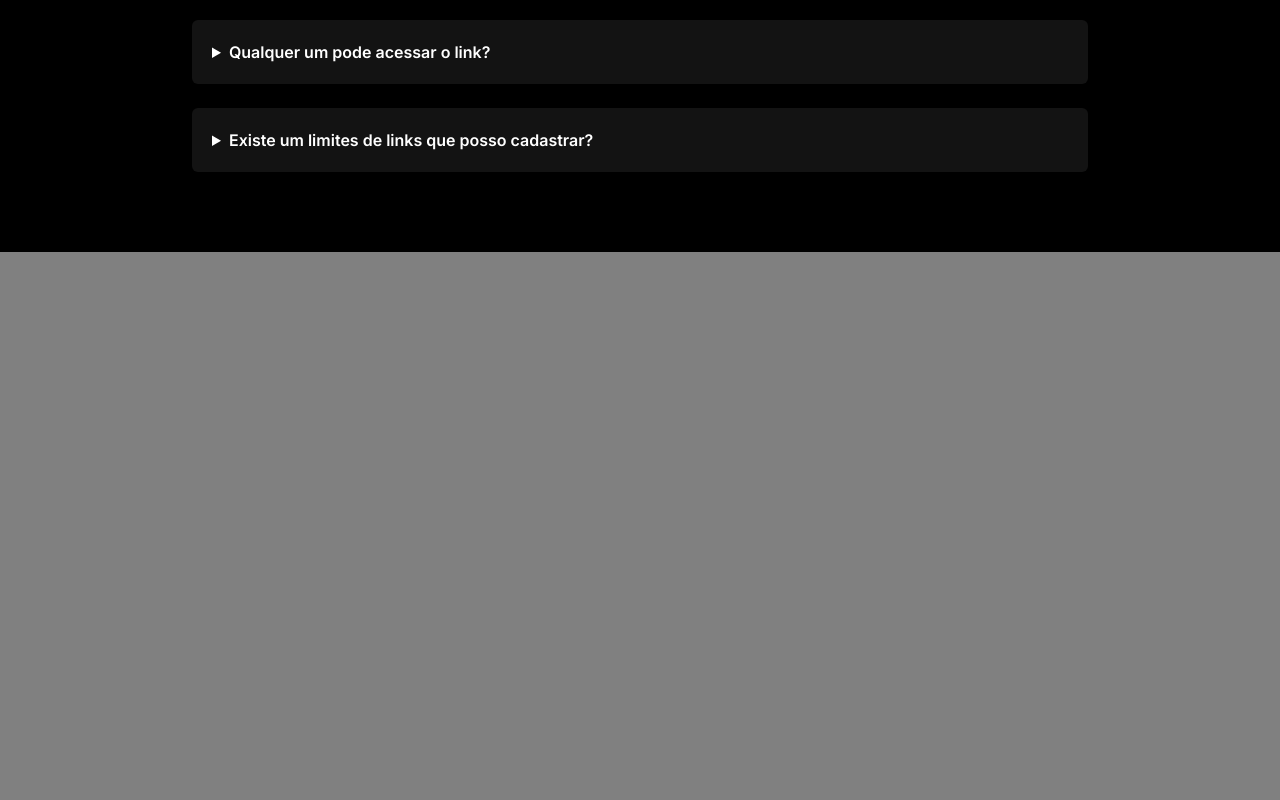
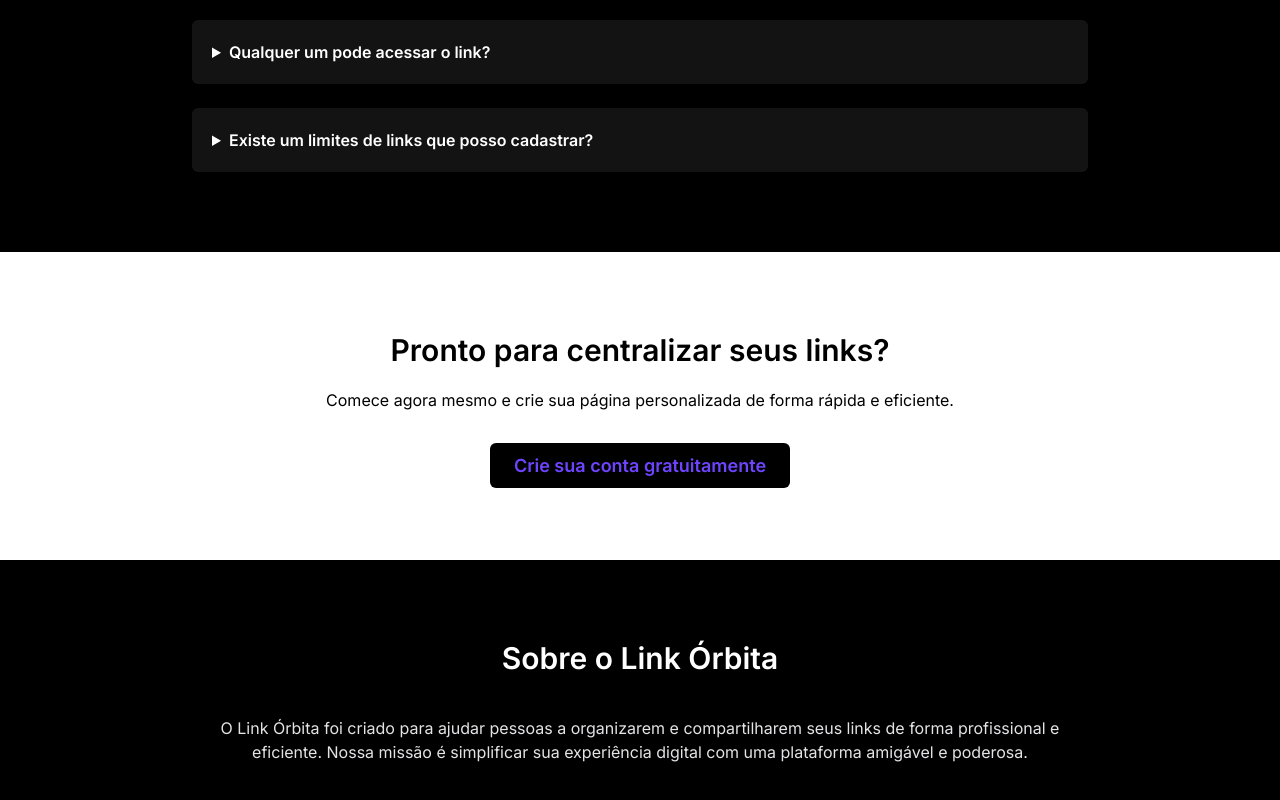
Before and after one commit to henriquedevop/linkOrbita, a React (Vite) app: page / in a window 1280 px wide. Shown: the part 3076-3876 px from the top of the page. Before the commit the page ends 3328 px from the top, so only its background shows below. Built offline with nearby package versions, Linux system fonts and the light colour scheme; no server answers.

Commit message:
feat: create CTA section and about us section

```diff
--- a/src/pages/home/index.tsx
+++ b/src/pages/home/index.tsx
@@ -187,6 +187,29 @@
                     </div>
                 </section>
 
+                <section className="bg-white py-20 text-center">
+                    <h3 className="text-3xl text-black font-bold mb-5">
+                        Pronto para centralizar seus links?
+                    </h3>
+                    <p className="text-black mb-10">
+                        Comece agora mesmo e crie sua página personalizada de forma rápida e eficiente.
+                    </p>
+                    <Link
+                    className="text-lg bg-black text-primary font-bold px-6 py-3 rounded-md"
+                    to="signup">
+                    Crie sua conta gratuitamente
+                    </Link>
+                </section>
+
+                <section className="bg-bg-light py-20">
+                    <h3 className="text-2xl sm:text-3xl text-textColor font-semibold text-center mb-10">
+                        Sobre o Link Órbita
+                    </h3>
+                    <p className="text-zinc-200 max-w-4xl mx-auto text-center">
+                        O Link Órbita foi criado para ajudar pessoas a organizarem e compartilharem seus links de forma profissional e eficiente. Nossa missão é simplificar sua experiência digital com uma plataforma amigável e poderosa.
+                    </p>
+                </section>
+
             </main>
         </div>
     )
```
